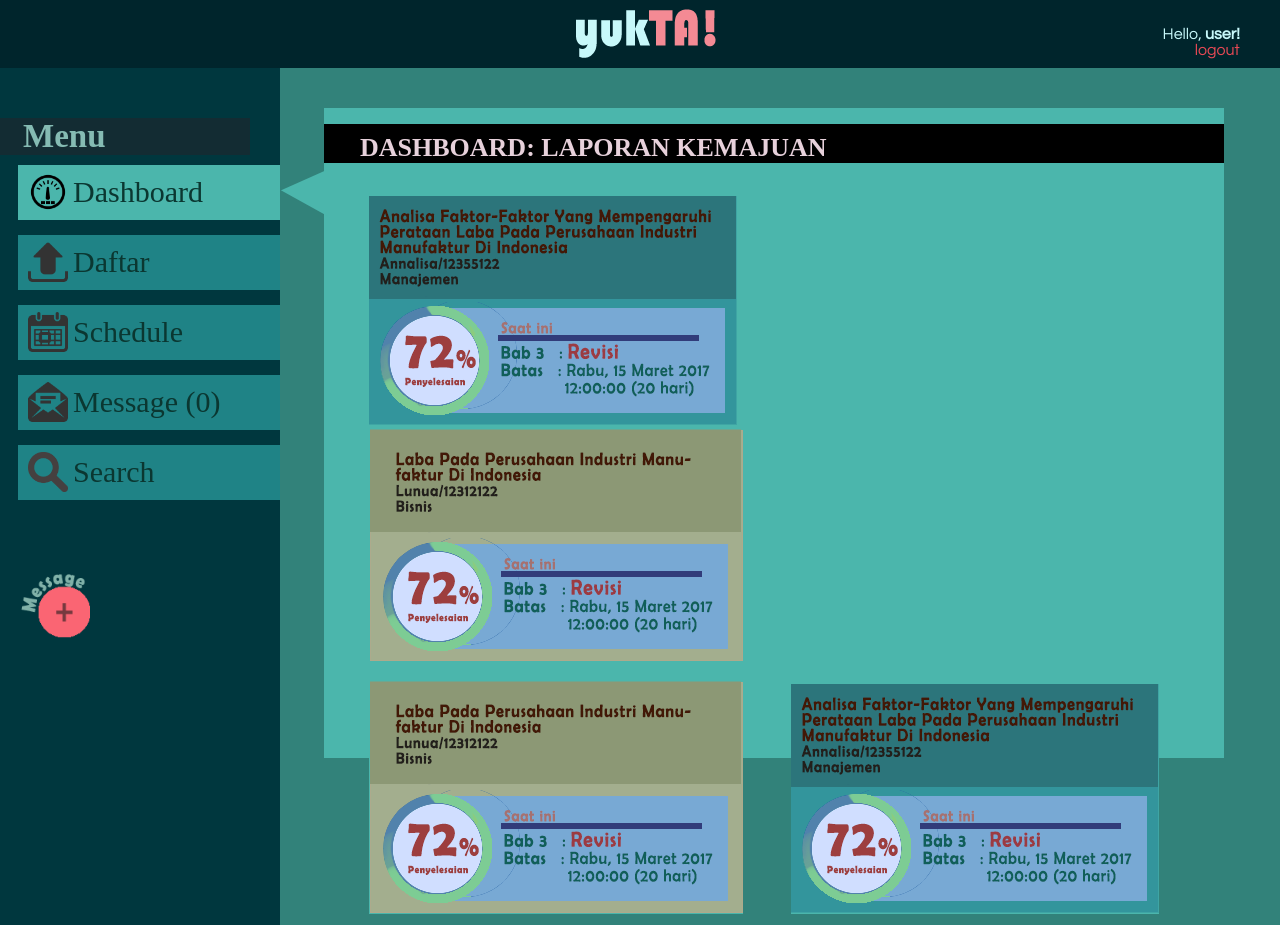
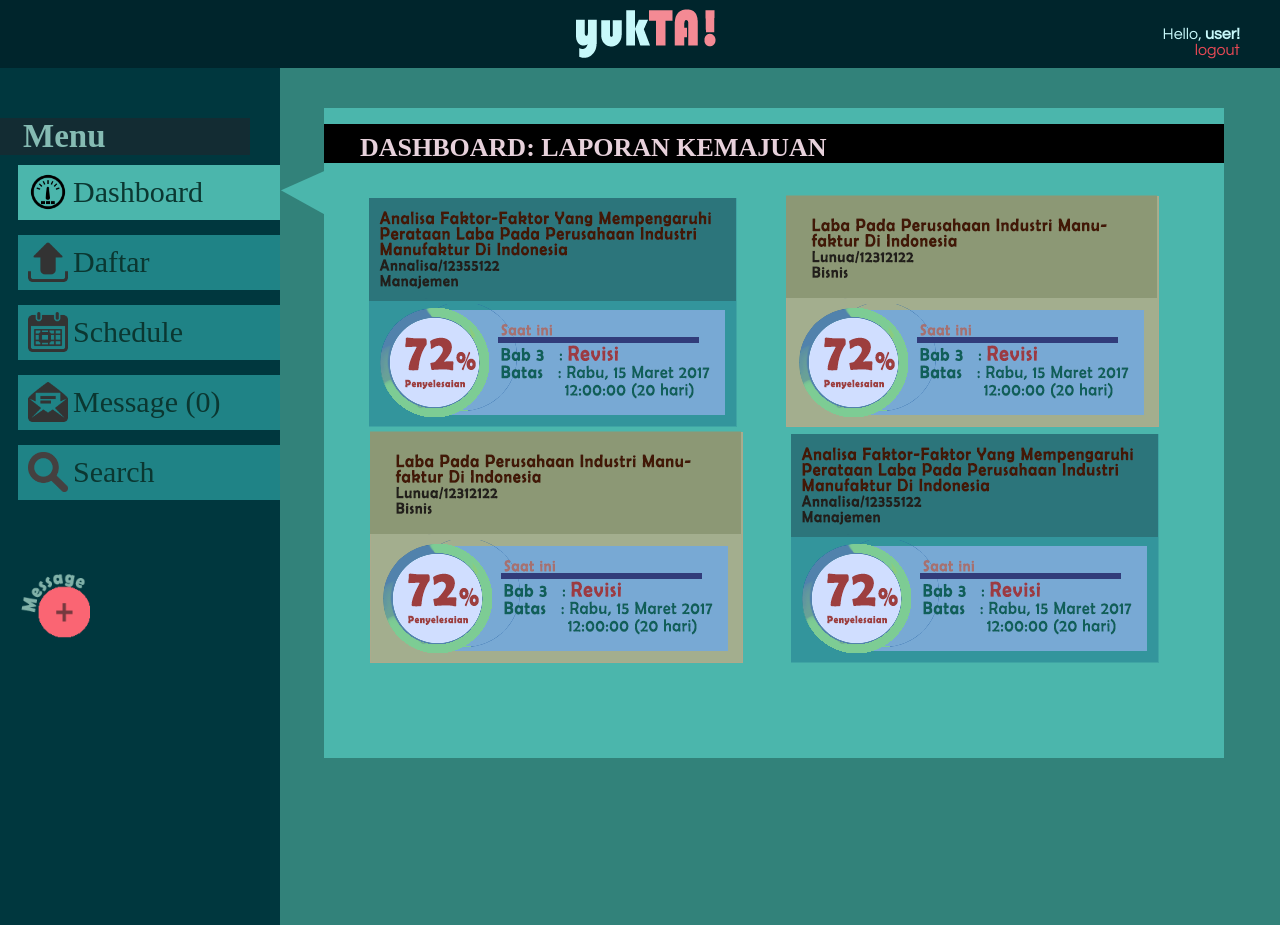
Before and after one commit to jovianch/IMK-High-Fidelity-Design, a plain HTML site: page dashboardDsn.html in a window 1280 px wide. After the commit the page ends 800 px from the top, so only its background shows below. Drawn offline with nearby package versions, Linux system fonts and the light colour scheme.

Commit message:
Update dashboardDsn.html

```diff
--- a/dashboardDsn.html
+++ b/dashboardDsn.html
@@ -36,9 +36,8 @@
 						<b>DASHBOARD: LAPORAN KEMAJUAN</b>
 					</div>
 					<br><br>
-					<div id="link1"><a href="dashboardDsn2.html"><img src="img/dashlist1.png" style="padding-left:5%"/></a></div>
+					<a href="dashboardDsn2.html"><img src="img/dashlist1.png" style="padding-left:5%"/></a>
 					<a href="dashboardDsn2.html"><img src="img/dashlist2.png" style="padding-left:5%"></a>
-					<br><br>
 					<a href="dashboardDsn2.html"><img src="img/dashlist2.png" style="padding-left:5%"></a>
 					<a href="dashboardDsn2.html"><img src="img/dashlist1.png" style="padding-left:5%"></a>
 				</div>
```
